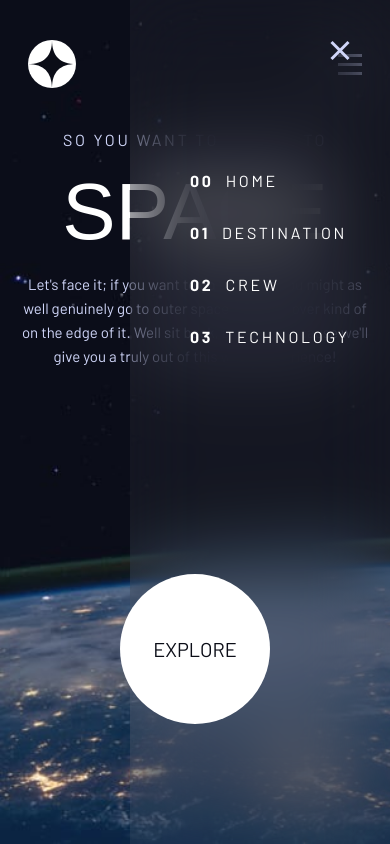
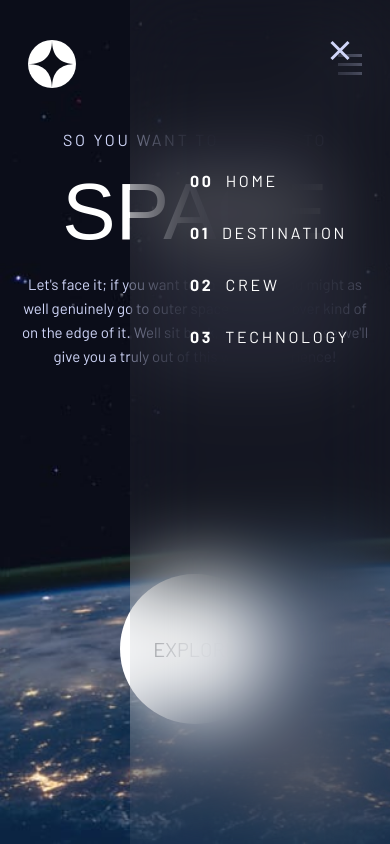
Before and after one commit to efezinoidisi/space-tourism, a Next.js app: page / in a window 390 px wide. Both pictures are taken after a click on the button 350 px from the left and 64 px from the top of the page. Built offline with nearby package versions, Linux system fonts and the light colour scheme; a web font is replaced by a local one.

Commit message:
fix: mobile nav

```diff
--- a/src/app/page.tsx
+++ b/src/app/page.tsx
@@ -20,12 +20,12 @@ export default function Home() {
       <div className='lg:basis-1/2 lg:self-end flex justify-center relative w-[19.375rem] h-[19.375rem] md:w-[25.125rem] md:h-[25.125rem] lg:w-[27.125rem] lg:h-[27.125rem]'>
         <Link
           href={'/destination'}
-          className='absolute justify-self-end md:rounded-[15.125rem] lg:rounded-[17.125rem] bg-foreground text-background uppercase rounded-[9.375rem]   md:text-[2rem] text-xl peer w-[9.375rem] h-[9.375rem] md:w-[15.125rem] md:h-[15.125rem] lg:w-[17.125rem] lg:h-[17.125rem] left-1/2 -translate-x-1/2 z-10 top-1/2 -translate-y-1/2 flex flex-col justify-center items-center'
+          className='absolute justify-self-end md:rounded-[15.125rem] lg:rounded-[17.125rem] bg-foreground text-background uppercase rounded-[9.375rem]   md:text-[2rem] text-xl peer w-[9.375rem] h-[9.375rem] md:w-[15.125rem] md:h-[15.125rem] lg:w-[17.125rem] lg:h-[17.125rem] left-1/2 -translate-x-1/2 top-1/2 -translate-y-1/2 flex flex-col justify-center items-center'
         >
           explore
         </Link>
         <span
-          className='absolute rounded-[28rem]  bg-foreground opacity-[0.1036] invisible inset-0 peer-hover:visible w-[19.375rem] h-[19.375rem] md:w-[25.125rem] md:h-[25.125rem] lg:w-[27.125rem] lg:h-[27.125rem] left-1/2 -translate-x-1/2 top-1/2 -translate-y-1/2 active:visible transition-all duration-300'
+          className='absolute rounded-[28rem]  bg-foreground opacity-[0.1036] invisible inset-0 peer-hover:visible w-[19.375rem] h-[19.375rem] md:w-[25.125rem] md:h-[25.125rem] lg:w-[27.125rem] lg:h-[27.125rem] left-1/2 -translate-x-1/2 top-1/2 -translate-y-1/2 active:visible'
           aria-hidden={true}
         ></span>
       </div>
--- a/src/components/header/header.tsx
+++ b/src/components/header/header.tsx
@@ -69,7 +69,7 @@ const MobileNav = ({ toggleMobileMenu }: { toggleMobileMenu: () => void }) => {
   return (
     <div
       className={
-        'fixed right-0 top-0 bottom-0 z-[100] flex flex-col bg-nav backdrop-blur-sl w-4/6 gap-20 pt-10 px-10 md:hidden'
+        'fixed right-0 top-0 bottom-0 z-[1000] flex flex-col bg-nav backdrop-blur-sl w-4/6 gap-20 pt-10 px-10 md:hidden'
       }
     >
       <Button className='self-end' onClick={toggleMobileMenu}>
```
